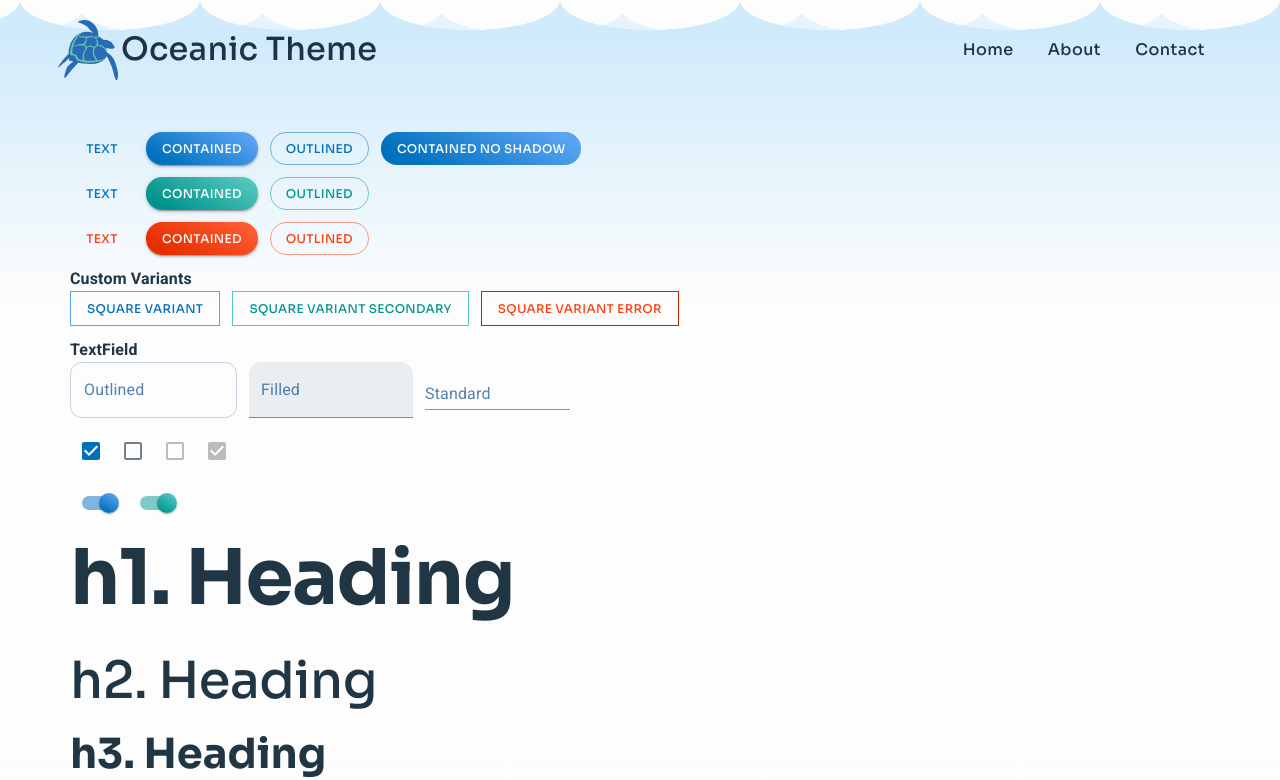
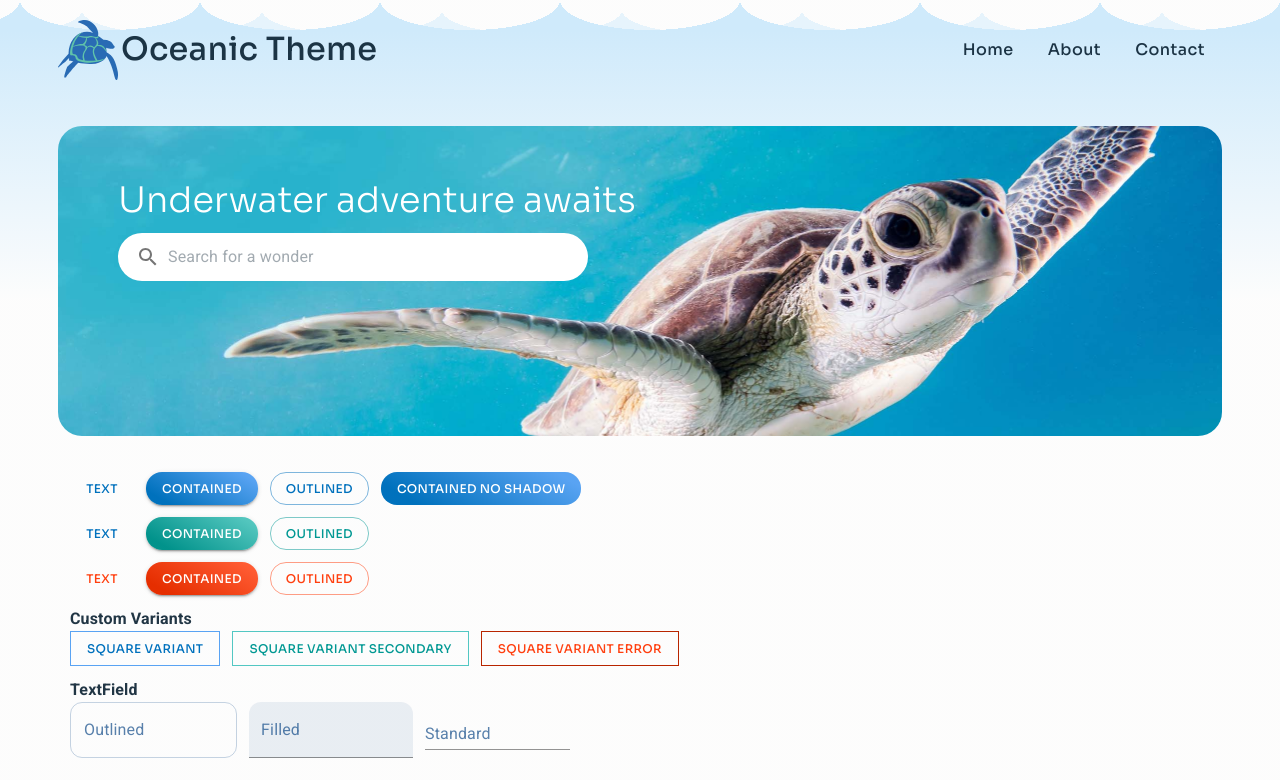
Before and after one commit to brentmitch/Oceanic-MUI-Theme, a React (Create React App) app: page / in a window 1280 px wide. Shown: the top 780 px of the page. Built offline with nearby package versions, Linux system fonts and the light colour scheme; the HTML template or start-up script is replaced by a standard one.

Commit message:
Make Hero more extendable

```diff
--- a/src/components/hero-search-input/hero-search-input.tsx
+++ b/src/components/hero-search-input/hero-search-input.tsx
@@ -3,11 +3,19 @@ import React from 'react';
 import { InputBase, InputAdornment } from '@mui/material';
 import SearchIcon from '@mui/icons-material/Search';
 
-const HeroSearchInput: React.FC<{}> = () => {
+type Props = {
+	width?: string;
+	placeholderText?: string;
+};
+
+const HeroSearchInput: React.FC<Props> = ({
+	width = '100%',
+	placeholderText,
+}) => {
 	return (
 		<InputBase
 			sx={{
-				width: '100%',
+				width: width,
 				background: 'white',
 				padding: '6px',
 				borderRadius: '24px',
@@ -22,9 +30,9 @@ const HeroSearchInput: React.FC<{}> = () => {
 					<SearchIcon />
 				</InputAdornment>
 			}
-			placeholder='Search for a wonder'
+			placeholder={placeholderText}
 			inputProps={{
-				'aria-label': 'Search for a wonder',
+				'aria-label': placeholderText,
 			}}
 		/>
 	);
--- a/src/components/hero/hero.tsx
+++ b/src/components/hero/hero.tsx
@@ -1,126 +1,43 @@
 import React from 'react';
 
-import { Box, Container, Typography } from '@mui/material';
+import { Box, Container } from '@mui/material';
 
-import HeroSearchInput from '../hero-search-input/hero-search-input';
+type Props = {
+	bgcolor?: string;
+	backgroundImage?: string;
+	color?: string;
+	marginTop?: number;
+	marginBottom?: number;
+};
 
-import { styled } from '@mui/system';
-
-const Wave = styled('div')({
-	position: 'absolute',
-	left: '0',
-	bottom: '0',
-	right: '0',
-	'&:before': {
-		content: '""',
-		position: 'absolute',
-		left: '0',
-		bottom: '0',
-		right: '0',
-		backgroundRepeat: 'repeat',
-		height: '30px',
-		backgroundSize: '180px 30px',
-		backgroundPosition: 'bottom 0 right 0px',
-		backgroundImage:
-			'radial-gradient(ellipse at 90px 0px, transparent 90px, hsla(210, 2%, 99%, 1) 0px)',
-	},
-});
-
-const Wave50 = styled('div')({
-	fontWeight: 'bold',
-	border: '1px sold black',
-	position: 'absolute',
-	left: '0',
-	bottom: '0',
-	right: '0',
-	opacity: '0.5',
-	'&:before': {
-		content: '""',
-		position: 'absolute',
-		left: '0',
-		bottom: '0',
-		right: '0',
-		backgroundRepeat: 'repeat',
-		height: '20px',
-		backgroundPosition: 'bottom 0 right 40px',
-		backgroundSize: '180px 20px',
-		backgroundImage:
-			'radial-gradient(ellipse at 90px 0px, transparent 90px, hsla(210, 2%, 99%, 1) 0px)',
-	},
-});
-
-const Wave30 = styled('div')({
-	fontWeight: 'bold',
-	border: '1px sold black',
-	position: 'absolute',
-	left: '0',
-	bottom: '0',
-	right: '0',
-	opacity: '0.3',
-	'&:before': {
-		content: '""',
-		position: 'absolute',
-		left: '0',
-		bottom: '0',
-		right: '0',
-		backgroundRepeat: 'repeat',
-		height: '20px',
-		backgroundPosition: 'bottom 0 right 80px',
-		backgroundSize: '180px 20px',
-		backgroundImage:
-			'radial-gradient(ellipse at 90px 0px, transparent 90px, hsla(210, 2%, 99%, 1) 0px)',
-	},
-});
-
-const Hero: React.FC<{}> = () => {
+const Hero: React.FC<Props> = ({
+	bgcolor,
+	backgroundImage,
+	children,
+	color,
+	marginTop = 1,
+	marginBottom = 1,
+}) => {
+	console.log(bgcolor, backgroundImage, color, marginTop, marginBottom);
 	return (
-		<Box
-			sx={{
-				width: '100%',
-				marginTop: '-100px', // header height
-				marginBottom: 4,
-				paddingTop: '100px',
-				height: '380px',
-				position: 'relative',
-				background:
-					'linear-gradient(90deg, rgba(207,234,251,1) 0%, rgba(191,238,236,1) 100%)',
-			}}
-		>
-			<Wave />
-			<Wave50 />
-			<Wave30 />
-			<Container
+		<Container>
+			<Box
 				sx={{
-					height: '100%',
+					bgcolor,
+					borderRadius: 2,
+					backgroundImage,
+					backgroundSize: 'cover',
+					backgroundPosition: 'center',
+					color,
+					marginTop,
+					marginBottom,
+					position: 'relative',
+					width: '100%',
 				}}
 			>
-				<Box
-					sx={{
-						display: 'flex',
-						height: '100%',
-					}}
-				>
-					<Box
-						sx={{
-							width: '50%',
-							display: 'flex',
-							marginTop: '30px',
-							flexDirection: 'column',
-						}}
-					>
-						<Typography variant='h3' component='h1' gutterBottom>
-							Numerous oceanic wonders await
-						</Typography>
-						<HeroSearchInput />
-					</Box>
-					<Box
-						sx={{
-							width: '50%',
-						}}
-					></Box>
-				</Box>
-			</Container>
-		</Box>
+				{children}
+			</Box>
+		</Container>
 	);
 };
 
--- a/src/components/layout/header/header.tsx
+++ b/src/components/layout/header/header.tsx
@@ -13,7 +13,7 @@ interface Props {
 export const HeaderBackground = styled('div')({
 	background: 'linear-gradient(rgb(207,234,251), hsla(210, 2%, 99%, 1) 70px)',
 	boxShadow:
-		'hsla(211, 86%, 65%, 0.4) 0px 10px 15px -10px, hsla(178, 100%, 20%, 0.5) 0px 10px 30px -10px',
+		'hsla(211, 86%, 65%, 0.4) 0px 10px 15px -10px, hsla(178, 100%, 20%, 0.5) 0px 5px 20px -10px',
 	position: 'fixed',
 	top: '0',
 	left: '0',
@@ -33,7 +33,6 @@ function AppBarStylesOnScroll(props: Props) {
 	});
 
 	return React.cloneElement(children, {
-		elevation: pageScrollTrigger ? 2 : 0,
 		sx: pageScrollTrigger
 			? {
 					background: 'transparent',
@@ -56,14 +55,12 @@ const Header: React.FC = () => {
 		threshold: 0,
 	});
 
-	console.log(scrollTrigger);
-
 	const theme = useTheme();
 	const isSmallScreen = useMediaQuery(theme.breakpoints.down('md'));
 	return (
 		<React.Fragment>
 			<AppBarStylesOnScroll>
-				<AppBar position='fixed'>
+				<AppBar position='fixed' elevation={0}>
 					<Container>
 						<Box
 							sx={{
--- a/src/pages/home/home.tsx
+++ b/src/pages/home/home.tsx
@@ -9,13 +9,41 @@ import {
 	Typography,
 } from '@mui/material';
 import Hero from '../../components/hero/hero';
+import HeroSearchInput from '../../components/hero-search-input/hero-search-input';
+import heroImageSrc from '.././../images/sea-turtle-close-kris-mikael-unsplash.jpg';
 
 const Home: React.FC = () => {
 	const label = { inputProps: { 'aria-label': 'Checkbox demo' } };
 
 	return (
 		<>
-			{/* <Hero /> */}
+			<Hero
+				color='white'
+				backgroundImage={`url("${heroImageSrc}")`}
+				marginBottom={6}
+			>
+				<Box
+					sx={{
+						paddingTop: 9,
+						paddingLeft: 10,
+						maxWidth: '50%',
+						height: '310px',
+					}}
+				>
+					<Typography
+						variant='h3'
+						component='h1'
+						sx={{ fontWeight: '200', fontSize: '2.2rem' }}
+						gutterBottom
+					>
+						Underwater adventure awaits
+					</Typography>
+					<HeroSearchInput
+						width='90%'
+						placeholderText='Search for a wonder'
+					/>
+				</Box>
+			</Hero>
 			<Container>
 				<Box sx={{ width: '100%', margin: 2 }}>
 					<Stack spacing={2} direction='row'>
```
Also changed, not shown: src/images/sea-turtle-close-kris-mikael-unsplash.jpg (added).
